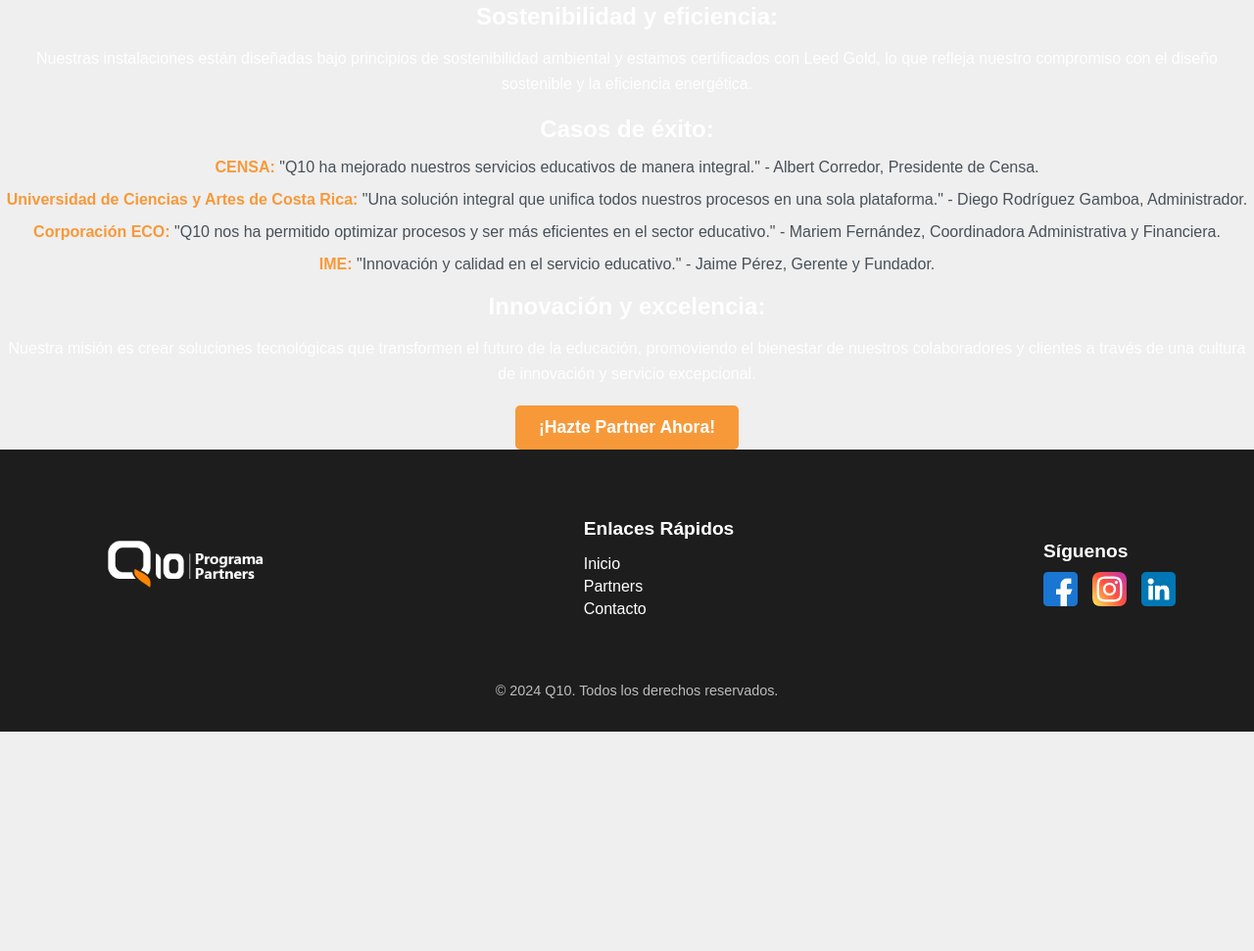
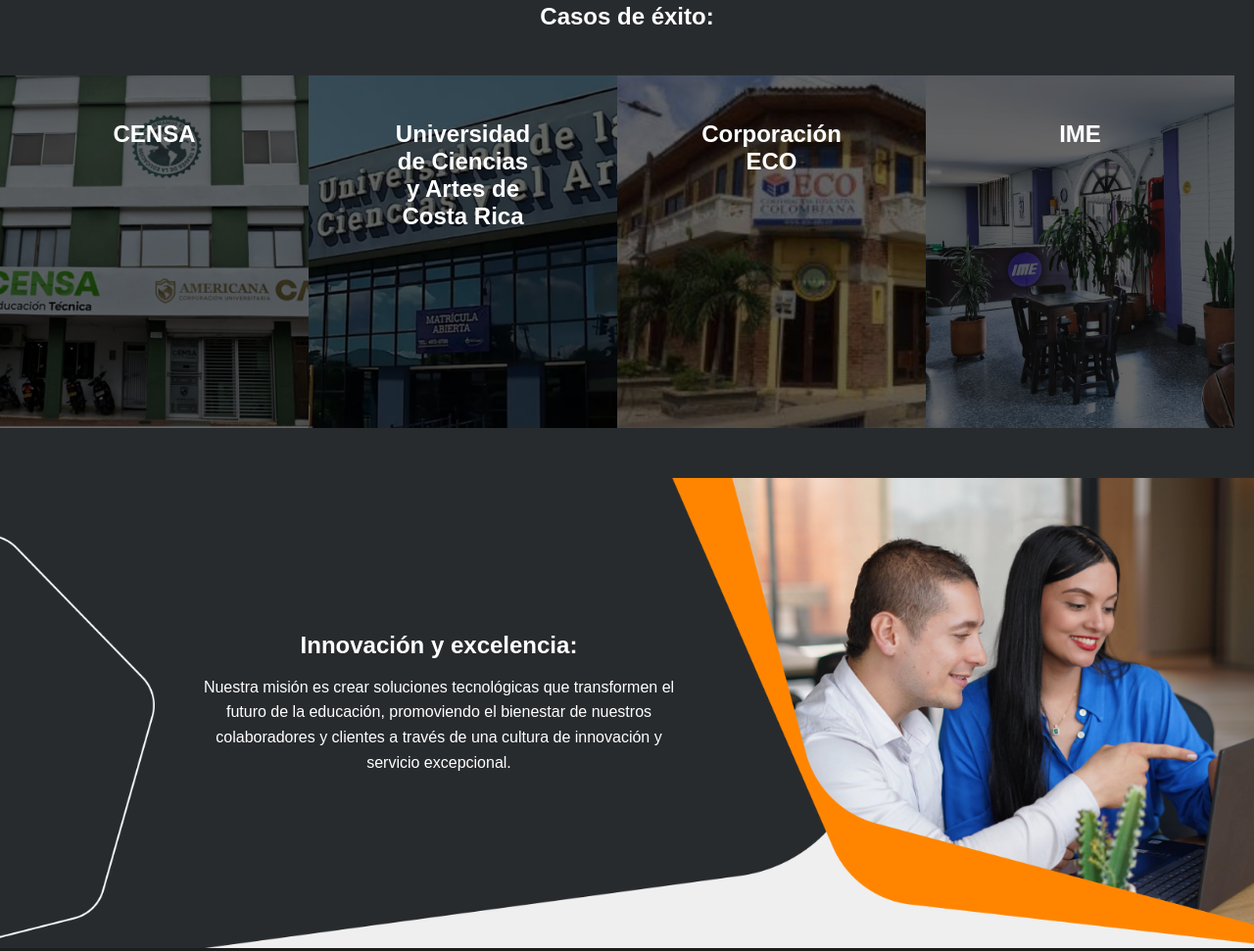
Before and after one commit to JuanAmezquitaAgredo/Prueba_q10, a plain HTML site: page index.html in a window 1280 px wide. Shown: the part 647-1618 px from the top of the page at 98% size. Before the commit the page ends 1394 px from the top, so only its background shows below. Drawn offline with Linux system fonts and the light colour scheme.

Commit message:
fix home page

```diff
--- a/css/styles.css
+++ b/css/styles.css
@@ -517,11 +517,105 @@ nav a:active {
     background-repeat: no-repeat;
 }
 
+#home-section-2 {
+    display: flex;
+    flex-direction: column;
+    width: 100%;
+    height: auto;
+    background-color: #282B2E;
+}
+
+.home-case-list {
+    display: flex;
+    justify-content: space-around;
+    flex-wrap: wrap;
+    padding: 20px;
+}
+
+.home-case-item {
+    position: relative;
+    height: 40vh;
+    flex: 1;
+    display: flex;
+    justify-content: center;
+    align-items: center;
+    text-align: center;
+    background-size: cover;
+    background-position: center;
+    color: white;
+    transition: all 0.3s ease;
+    padding: 20px;
+    overflow: hidden;
+}
+
+/* Diferentes fondos para cada caso */
+.home-case-item:nth-child(1) {
+    background-image: url('/assets/images/censa_back.png');
+}
+.home-case-item:nth-child(2) {
+    background-image: url('/assets/images/costa_rica_back.png');
+}
+.home-case-item:nth-child(3) {
+    background-image: url('/assets/images/eco_back.png');
+}
+.home-case-item:nth-child(4) {
+    background-image: url('/assets/images/ime.png');
+}
+
+/* Efecto al pasar el mouse */
+.home-case-item:hover {
+    flex: 1.5;
+    background-color: rgba(0, 0, 0, 0.7);
+}
+
+/* Título siempre visible */
+.case-title {
+    font-size: 1.5em;
+    font-weight: bold;
+    position: absolute;
+    top: 10%;
+    left: 50%;
+    transform: translateX(-50%);
+    color: white;
+    padding: 10px;
+    border-radius: 10px;
+}
+
+/* Texto con opacidad inicial 0 */
+.case-content {
+    opacity: 0;
+    transition: opacity 0.3s ease;
+    width: 80%;
+    color: white;
+}
+
+/* Al pasar el mouse, el contenido aparece */
+.home-case-item:hover .case-content {
+    opacity: 1;
+}
+
+
+@media (max-width: 1024px) {
+    .home-case-item {
+        flex: 1 1 100%; /* Dos columnas en tablets */
+        height: 35vh; /* Un poco más pequeño en tablet */
+    }
+}
+
+@media (max-width: 768px) {
+    .home-case-item {
+        flex: 1 1 100%; /* Un solo bloque en móviles */
+        height: 35vh; /* Reduce la altura */
+    }
+}
+
+
+
+
 .home-subtitle {
     font-size: 24px;
     font-weight: bold;
     color: #ffffff;
-    margin-top: 20px;
     margin-bottom: 10px;
 }
 
@@ -548,6 +642,33 @@ nav a:active {
     color: #F79939;
 }
 
+
+#home-section-3{
+    width: 100%;
+    height: 60vh;
+    background-image: url('/assets/images/ELEMENTO 5.webp');
+    background-size: cover;
+    background-position: center;
+    background-repeat: no-repeat;
+
+    display: flex;
+    flex-direction: column;
+    align-items: start;
+    justify-content: center;
+}
+
+#home-section-3 h2 {
+    margin: 0;
+}
+
+.home-section-3-text {
+    margin-left: 15%;
+    width: 40vw;
+    display: flex;
+    flex-direction: column;
+    align-items: center;
+    justify-content: center;
+}
 
 
 
--- a/js/app.js
+++ b/js/app.js
@@ -52,3 +52,20 @@ menuLinks.forEach(link => {
 });
 
 });
+
+
+// Controller for homepage
+
+document.addEventListener("DOMContentLoaded", () => {
+    const caseItems = document.querySelectorAll(".home-case-item");
+
+    caseItems.forEach(item => {
+        item.addEventListener("mouseenter", () => {
+            item.classList.add("hovered");
+        });
+
+        item.addEventListener("mouseleave", () => {
+            item.classList.remove("hovered");
+        });
+    });
+});
--- a/pages/home.html
+++ b/pages/home.html
@@ -10,35 +10,42 @@
     </div>
 
     <div id="home-section-2">
-        <h3 class="home-subtitle">Sostenibilidad y eficiencia:</h3>
-        <p class="home-text">Nuestras instalaciones están diseñadas bajo principios de sostenibilidad ambiental y
-            estamos certificados con Leed Gold, lo que refleja nuestro compromiso con el diseño sostenible y la
-            eficiencia energética.</p>
-
-    </div>
-
-    <div id="home-section-3">
-        <h3 class="home-subtitle">Casos de éxito:</h3>
+        <h2 class="home-subtitle">Casos de éxito:</h2>
         <ul class="home-case-list">
-            <li class="home-case-item"><strong>CENSA:</strong> "Q10 ha mejorado nuestros servicios educativos de manera
-                integral." - Albert Corredor, Presidente de Censa.</li>
-            <li class="home-case-item"><strong>Universidad de Ciencias y Artes de Costa Rica:</strong> "Una solución
-                integral que unifica todos nuestros procesos en una sola plataforma." - Diego Rodríguez Gamboa,
-                Administrador.</li>
-            <li class="home-case-item"><strong>Corporación ECO:</strong> "Q10 nos ha permitido optimizar procesos y ser
-                más eficientes en el sector educativo." - Mariem Fernández, Coordinadora Administrativa y Financiera.
+            <li class="home-case-item">
+                <div class="case-title">CENSA</div>
+                <div class="case-content">
+                    <p>"Q10 ha mejorado nuestros servicios educativos de manera integral." - Albert Corredor, Presidente de Censa.</p>
+                </div>
             </li>
-            <li class="home-case-item"><strong>IME:</strong> "Innovación y calidad en el servicio educativo." - Jaime
-                Pérez, Gerente y Fundador.</li>
+            <li class="home-case-item">
+                <div class="case-title">Universidad de Ciencias y Artes de Costa Rica</div>
+                <div class="case-content">
+                    <p>"Una solución integral que unifica todos nuestros procesos en una sola plataforma." - Diego Rodríguez Gamboa, Administrador.</p>
+                </div>
+            </li>
+            <li class="home-case-item">
+                <div class="case-title">Corporación ECO</div>
+                <div class="case-content">
+                    <p>"Q10 nos ha permitido optimizar procesos y ser más eficientes en el sector educativo." - Mariem Fernández, Coordinadora Administrativa y Financiera.</p>
+                </div>
+            </li>
+            <li class="home-case-item">
+                <div class="case-title">IME</div>
+                <div class="case-content">
+                    <p>"Innovación y calidad en el servicio educativo." - Jaime Pérez, Gerente y Fundador.</p>
+                </div>
+            </li>
         </ul>
     </div>
 
-    <div id="home-section-4">
-        <h3 class="home-subtitle">Innovación y excelencia:</h3>
-        <p class="home-text">Nuestra misión es crear soluciones tecnológicas que transformen el futuro de la educación,
-            promoviendo el bienestar de nuestros colaboradores y clientes a través de una cultura de innovación y
-            servicio excepcional.</p>
+
+    <div id="home-section-3">
+        <div class="home-section-3-text">
+            <h2 class="home-subtitle">Innovación y excelencia:</h2>
+            <p class="home-text">Nuestra misión es crear soluciones tecnológicas que transformen el futuro de la educación,
+                promoviendo el bienestar de nuestros colaboradores y clientes a través de una cultura de innovación y
+                servicio excepcional.</p>
+        </div>
     </div>
-
-    <button id="cta-button" class="cta-button">¡Hazte Partner Ahora!</button>
 </section>
```
Also changed, not shown: assets/images/censa_back.png (added), assets/images/costa_rica_back.png (added), assets/images/eco_back.png (added), assets/images/ime.png (added).
